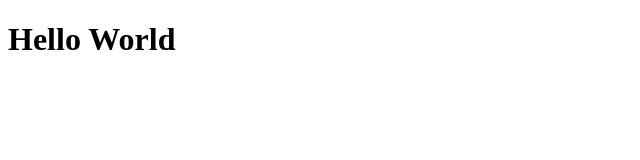
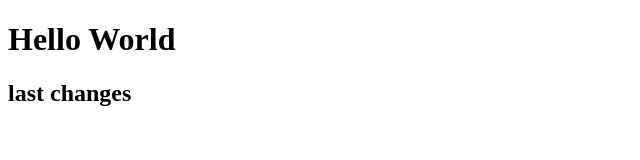
Before and after one commit to digitalfest/test, a plain HTML site: page index.html in a window 1280 px wide. Shown: the whole page, without its empty margins (0-640 px from the left). Drawn offline with Linux system fonts and the light colour scheme.

Commit message:
second change

```diff
--- a/index.html
+++ b/index.html
@@ -7,5 +7,6 @@
 </head>
 <body>
     <h1>  Hello World  </h1>
+    <h2>last changes</h2>
 </body>
 </html>
```
